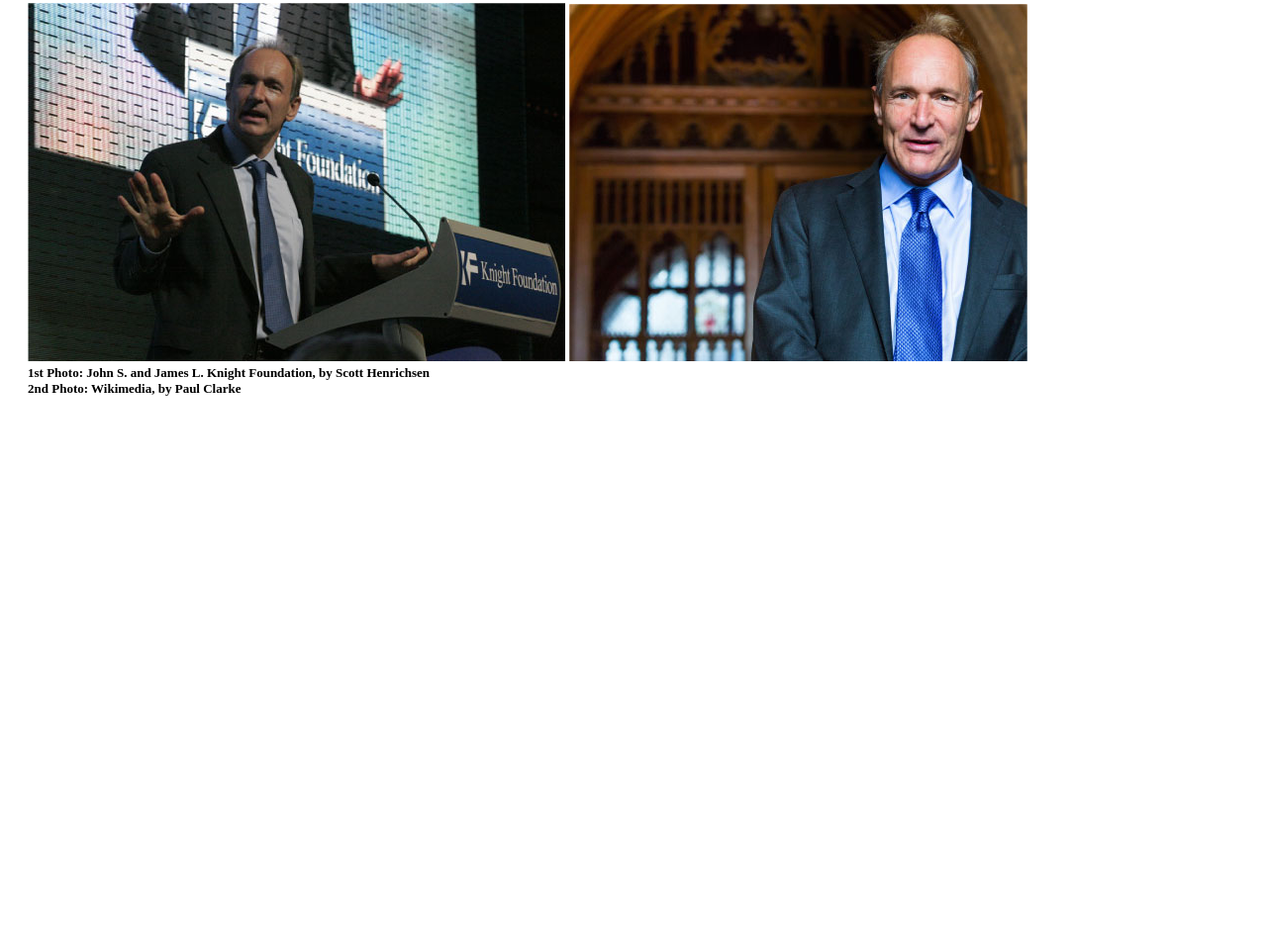
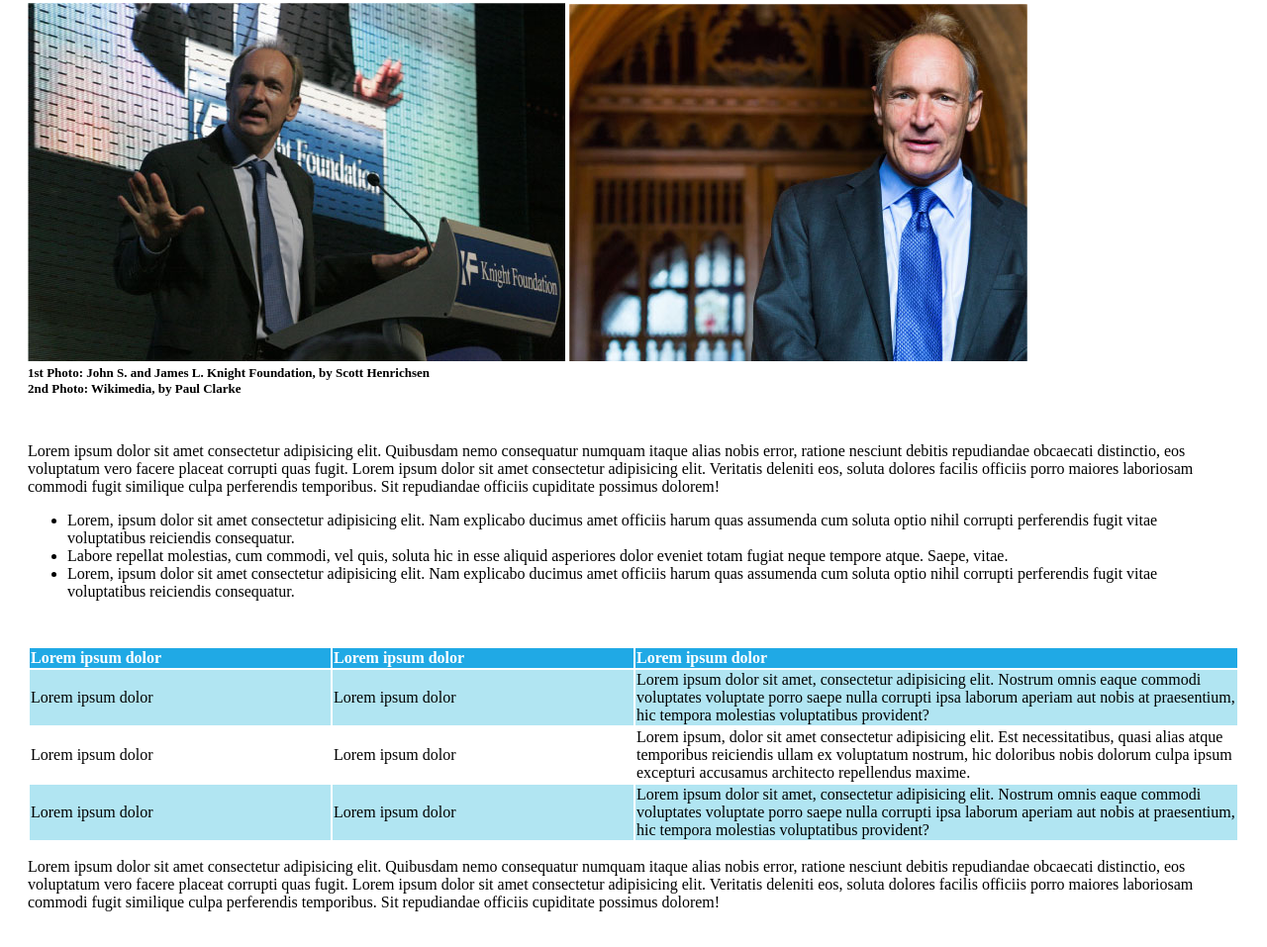
Before and after one commit to giancarlogiorgiocroce/html-css-booleaner, a plain HTML site: page index.html in a window 1280 px wide. Shown: the part 401-1358 px from the top of the page at 99% size. Before the commit the page ends 822 px from the top, so only its background shows below. Drawn offline with Linux system fonts and the light colour scheme.

Commit message:
Aggiunta tabella e relativo stile (section 4)

```diff
--- a/index.html
+++ b/index.html
@@ -26,6 +26,43 @@
             <p>1st Photo&colon; John S. and James L. Knight Foundation, by Scott Henrichsen</p>
             <p>2nd Photo&colon; Wikimedia, by Paul Clarke</p>
         </section>
+        <section class="lista">
+            <p>Lorem ipsum dolor sit amet consectetur adipisicing elit. Quibusdam nemo consequatur numquam itaque alias nobis error, ratione nesciunt debitis repudiandae obcaecati distinctio, eos voluptatum vero facere placeat corrupti quas fugit. Lorem ipsum dolor sit amet consectetur adipisicing elit. Veritatis deleniti eos, soluta dolores facilis officiis porro maiores laboriosam commodi fugit similique culpa perferendis temporibus. Sit repudiandae officiis cupiditate possimus dolorem!</p>
+            <ul>
+                <li>Lorem, ipsum dolor sit amet consectetur adipisicing elit. Nam explicabo ducimus amet officiis harum quas assumenda cum soluta optio nihil corrupti perferendis fugit vitae voluptatibus reiciendis consequatur.</li>
+                <li>Labore repellat molestias, cum commodi, vel quis, soluta hic in esse aliquid asperiores dolor eveniet totam fugiat neque tempore atque. Saepe, vitae.</li>
+                <li>Lorem, ipsum dolor sit amet consectetur adipisicing elit. Nam explicabo ducimus amet officiis harum quas assumenda cum soluta optio nihil corrupti perferendis fugit vitae voluptatibus reiciendis consequatur.</li>
+            </ul>
+        </section>
+        <section class="tabella">
+            <table>
+                <thead>
+                    <tr>
+                        <th>Lorem ipsum dolor</th>
+                        <th>Lorem ipsum dolor</th>
+                        <th>Lorem ipsum dolor</th>
+                    </tr>
+                </thead>
+                <tbody>
+                    <tr class="riga-dispari">
+                        <td class="parametri">Lorem ipsum dolor</td>
+                        <td class="parametri">Lorem ipsum dolor</td>
+                        <td class="spiegazione">Lorem ipsum dolor sit amet, consectetur adipisicing elit. Nostrum omnis eaque commodi voluptates voluptate porro saepe nulla corrupti ipsa laborum aperiam aut nobis at praesentium, hic tempora molestias voluptatibus provident?</td>
+                    </tr>
+                    <tr>
+                        <td class="parametri">Lorem ipsum dolor</td>
+                        <td class="parametri">Lorem ipsum dolor</td>
+                        <td class="spiegazione">Lorem ipsum, dolor sit amet consectetur adipisicing elit. Est necessitatibus, quasi alias atque temporibus reiciendis ullam ex voluptatum nostrum, hic doloribus nobis dolorum culpa ipsum excepturi accusamus architecto repellendus maxime.</td>
+                    </tr>
+                    <tr class="riga-dispari">
+                        <td class="parametri">Lorem ipsum dolor</td>
+                        <td class="parametri">Lorem ipsum dolor</td>
+                        <td class="spiegazione">Lorem ipsum dolor sit amet, consectetur adipisicing elit. Nostrum omnis eaque commodi voluptates voluptate porro saepe nulla corrupti ipsa laborum aperiam aut nobis at praesentium, hic tempora molestias voluptatibus provident?</td>
+                    </tr>
+                </tbody>
+            </table>
+            <p>Lorem ipsum dolor sit amet consectetur adipisicing elit. Quibusdam nemo consequatur numquam itaque alias nobis error, ratione nesciunt debitis repudiandae obcaecati distinctio, eos voluptatum vero facere placeat corrupti quas fugit. Lorem ipsum dolor sit amet consectetur adipisicing elit. Veritatis deleniti eos, soluta dolores facilis officiis porro maiores laboriosam commodi fugit similique culpa perferendis temporibus. Sit repudiandae officiis cupiditate possimus dolorem!</p>
+        </section>
     </main>
 </body>
 </html>
--- a/style.css
+++ b/style.css
@@ -13,7 +13,7 @@ section {
 
 .banner img {
     height: 40%;
-    padding: 90px 0 0 5px;
+    padding: 90px 0 0 10px;
 }
 
 /*Stile Section 1 (Titolo)*/
@@ -43,3 +43,22 @@ section span {
     font-weight: bolder;
     font-size: small;
 }
+
+/*Stile Section 4 (Tabella)*/
+.tabella table thead tr {
+    color: white;
+    background-color: rgb(32, 169, 229);
+    text-align: left;
+}
+
+.tabella table tbody .riga-dispari {
+    background-color: rgb(177, 229, 242);
+}
+
+.tabella table tbody .parametri {
+    width: 25%;
+}
+
+.tabella table tbody .spiegazione {
+    width: 50%;
+}
```
